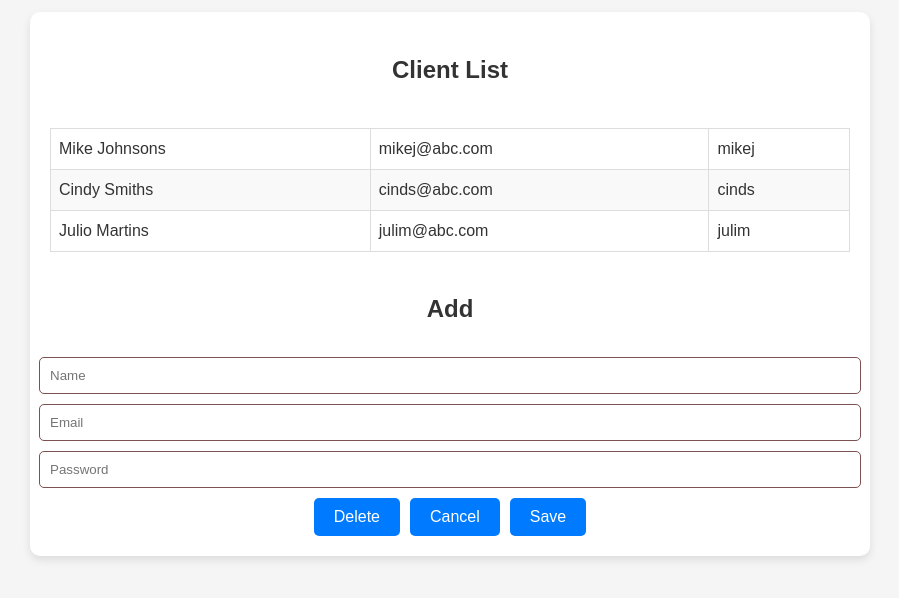
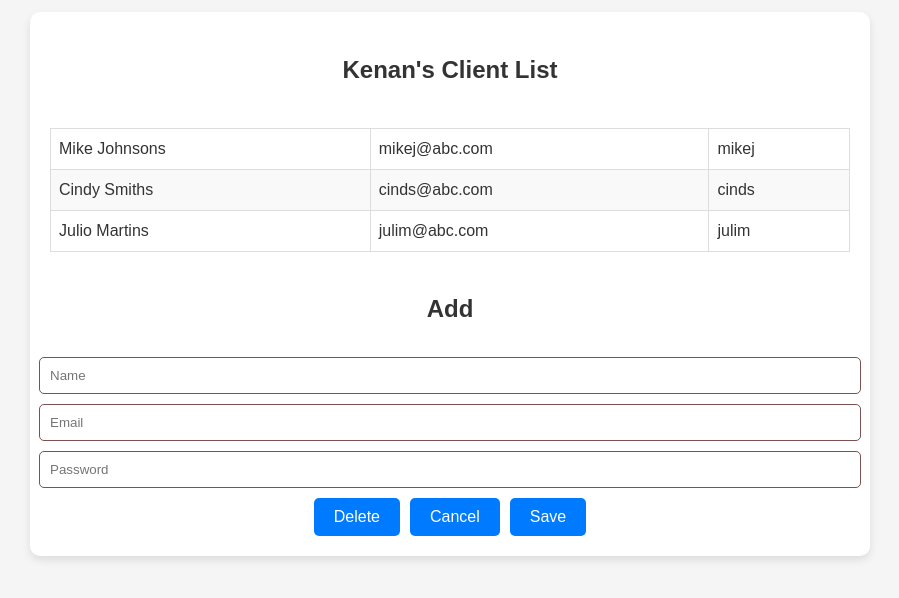
Before and after one commit to Kenany02/ClientListReact, a React (Vite) app in the folder react/: page / in a window 1280 px wide. Shown: the part 116-714 px from the top of the page, without its empty margins (190-1089 px from the left). Built offline with nearby package versions, Linux system fonts and the light colour scheme.

Commit message:
Changed Client List name

```diff
--- a/react/src/CustomerList.jsx
+++ b/react/src/CustomerList.jsx
@@ -3,7 +3,7 @@ import React from "react";
 function CustomerList({ customers, selectedRow, handleClick }) {
   return (
     <div>
-    <h2>Client List</h2>
+    <h2>Kenan's Client List</h2>
     <div className="table-container">
     <table>
       <tbody>
```
